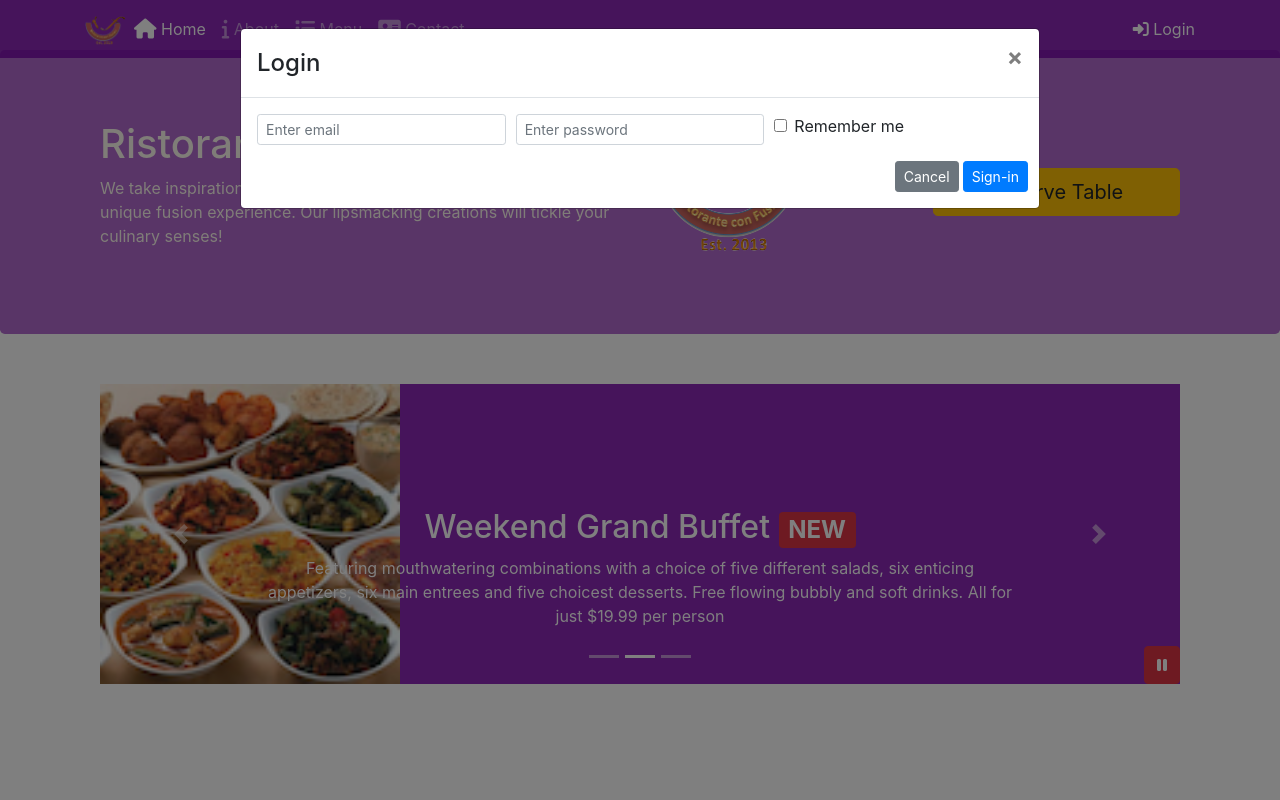
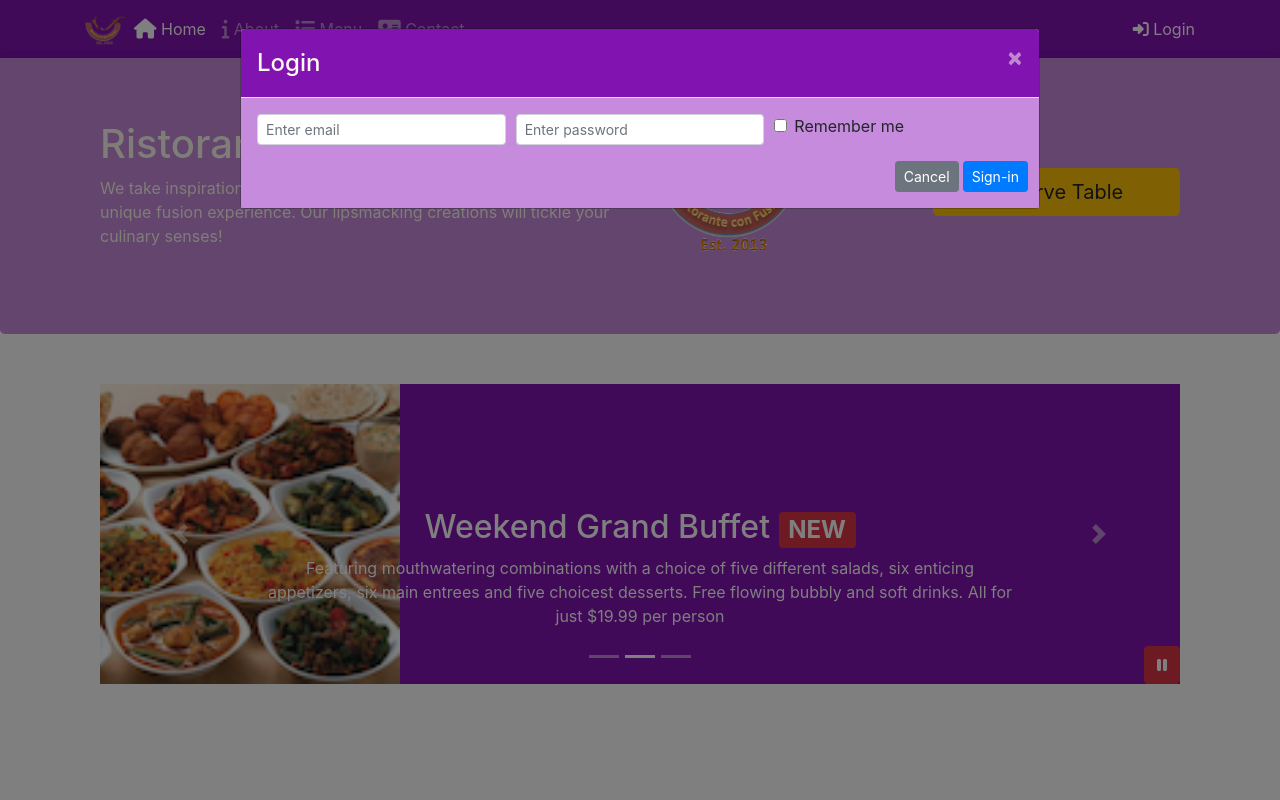
Before and after one commit to K-Chinmay/FrontEnd-using-Bootstrap4, a plain HTML site: page index.html in a window 1280 px wide. Both pictures are taken after a click on the link "Login". Shown: the top 800 px of the page. Drawn offline with nearby package versions, Linux system fonts and the light colour scheme.

Commit message:
assignment 4

```diff
--- a/css/styles.scss
+++ b/css/styles.scss
@@ -1,6 +1,6 @@
 $lt-gray: seashell;
-$background-dark: rgba(125, 11, 173, 0.877);
-$background-light: rgb(178, 106, 206);
+$background-dark: rgba(124, 11, 173, 0.959);
+$background-light: rgba(193, 129, 218, 0.918);
 $background-pale: palevioletred;
 
 //height variables
@@ -68,6 +68,18 @@ body {
   }
 }
 
+.modal-header {
+  background: $background-dark;
+  color: floralwhite;
+  .close {
+    color: floralwhite;
+  }
+}
+
+.modal-body {
+  background: $background-light;
+}
+
 #carouselButton {
   right: 0px;
   position: absolute;
--- a/index.html
+++ b/index.html
@@ -67,7 +67,7 @@
             </li>
           </ul>
           <span class="navbar-text">
-            <a data-toggle="modal" data-target="#loginModal">
+            <a id="loginButton">
               <span class="fa fa-sign-in"></span> Login
             </a>
           </span>
@@ -293,8 +293,7 @@
           <div class="col-12 col-sm align-self-center">
             <a
               class="btn btn-warning btn-lg btn-block"
-              data-toggle="modal"
-              data-target="#reserveModal"
+              id="reserveButton"
               role="button"
             >
               Reserve Table
@@ -519,6 +518,12 @@
 
     <script>
       $(document).ready(function(){
+        $('#loginButton').click(function(){
+          $('#loginModal').modal('toggle');
+        })
+        $('#reserveButton').click(function(){
+          $('#reserveModal').modal('toggle');
+        })
         $('#mycarousel').carousel( { interval:2000 } );
         $("#carouselButton").click(function(){
           if ($("#carouselButton").children("span").hasClass('fa-pause')) {
@@ -535,5 +540,6 @@
       });
     </script>
 
+
   </body>
 </html>
```
Also changed, not shown: css/styles.css.
